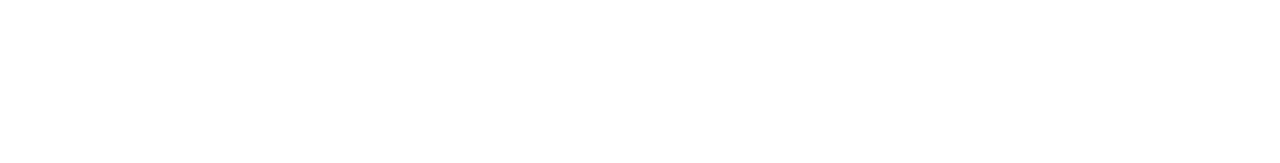
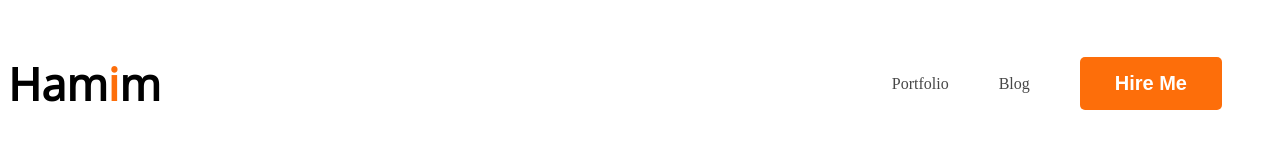
Before and after one commit to abdulhamimdeveloper/web-developer-portfolio, a plain HTML site: page index.html in a window 1280 px wide. Drawn offline with nearby package versions, Linux system fonts and the light colour scheme.

Commit message:
added nav

```diff
--- a/index.html
+++ b/index.html
@@ -1,10 +1,22 @@
 <html>
 <head>
     <title>Web Developer Portfolio</title>
+<link rel="preconnect" href="https://fonts.googleapis.com">
+<link rel="preconnect" href="https://fonts.gstatic.com" crossorigin>
+<link href="https://fonts.googleapis.com/css2?family=Open+Sans:ital@0;1&display=swap" rel="stylesheet">
+
+    <link rel="stylesheet" href="portfolio.css"
 </head>
 <body>
     <heder>
-
+       <nav>
+             <h3 class="nav-title">Ham<span class="text-primary">i</span>m</h3>
+           <ul>
+               <li><a href="">Portfolio</a></li>
+               <li><a href="">Blog</a></li>
+               <li><button class="btn-primary">Hire Me</button></li>
+           </ul>
+       </nav>
     </heder>
     <main>
 
--- a/portfolio.css
+++ b/portfolio.css
@@ -0,0 +1,35 @@
+nav h3{
+    font-family: 'lato',sans-serif;
+    font-family: 'open sans',sans-serif;
+    font-size: 45px;
+    font-weight: 800;
+}
+nav{
+    display: flex;
+    justify-content: space-between;
+    align-items: center;
+}
+.text-primary{
+    color:#FD6E0A;
+}
+nav > ul{
+    display: flex;
+    align-items: center;
+}
+nav li {
+    list-style: none;
+    margin-right: 50px;
+}
+nav a {
+    text-decoration: none;
+    color: #474747;
+}
+.btn-primary {
+    border-radius: 5px;
+    background: #FD6E0A;
+    border: 0;
+    color: white;
+    font-size: 20px;
+    font-weight: 700;
+    padding: 15px 35px;
+}
```
Also changed, not shown: images/developer.png (added), images/hardy.png (added), images/header_bg.png (added), images/icons/facebook.png (added), images/icons/insta.png (added), images/icons/js.png (added), images/icons/mongo.png (added), images/icons/nodejs.png (added), images/icons/react.png (added), images/icons/twitter.png (added).
